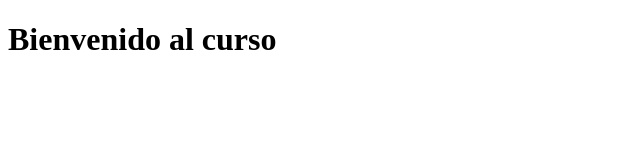
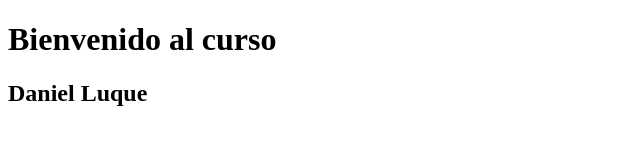
Before and after one commit to lowchd06/CLASE-06, a plain HTML site: page index.html in a window 1280 px wide. Shown: the whole page, without its empty margins (0-640 px from the left). Drawn offline with Linux system fonts and the light colour scheme.

Commit message:
index actualizado

```diff
--- a/index.html
+++ b/index.html
@@ -8,6 +8,7 @@
 <body>
 
 <h1>Bienvenido al curso</h1>
+<h2>Daniel Luque</h2>
 
 
 
```
